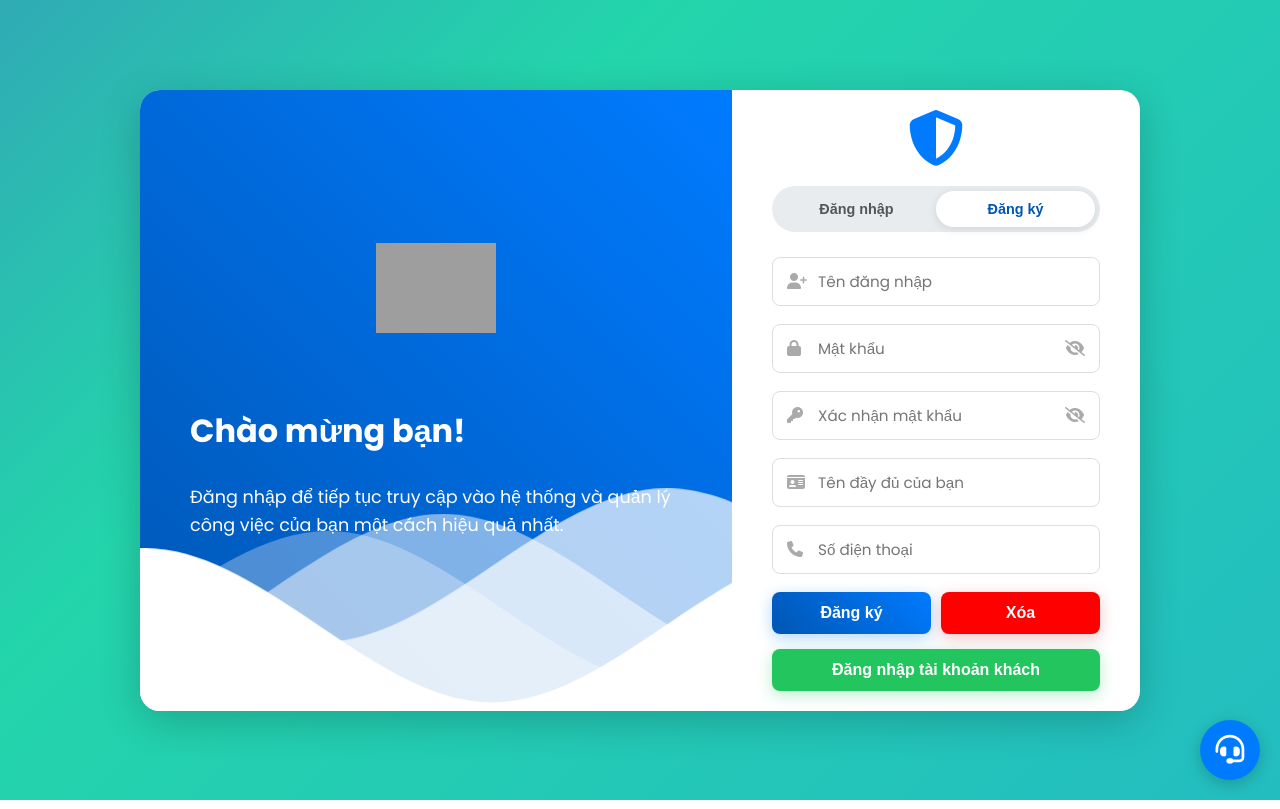
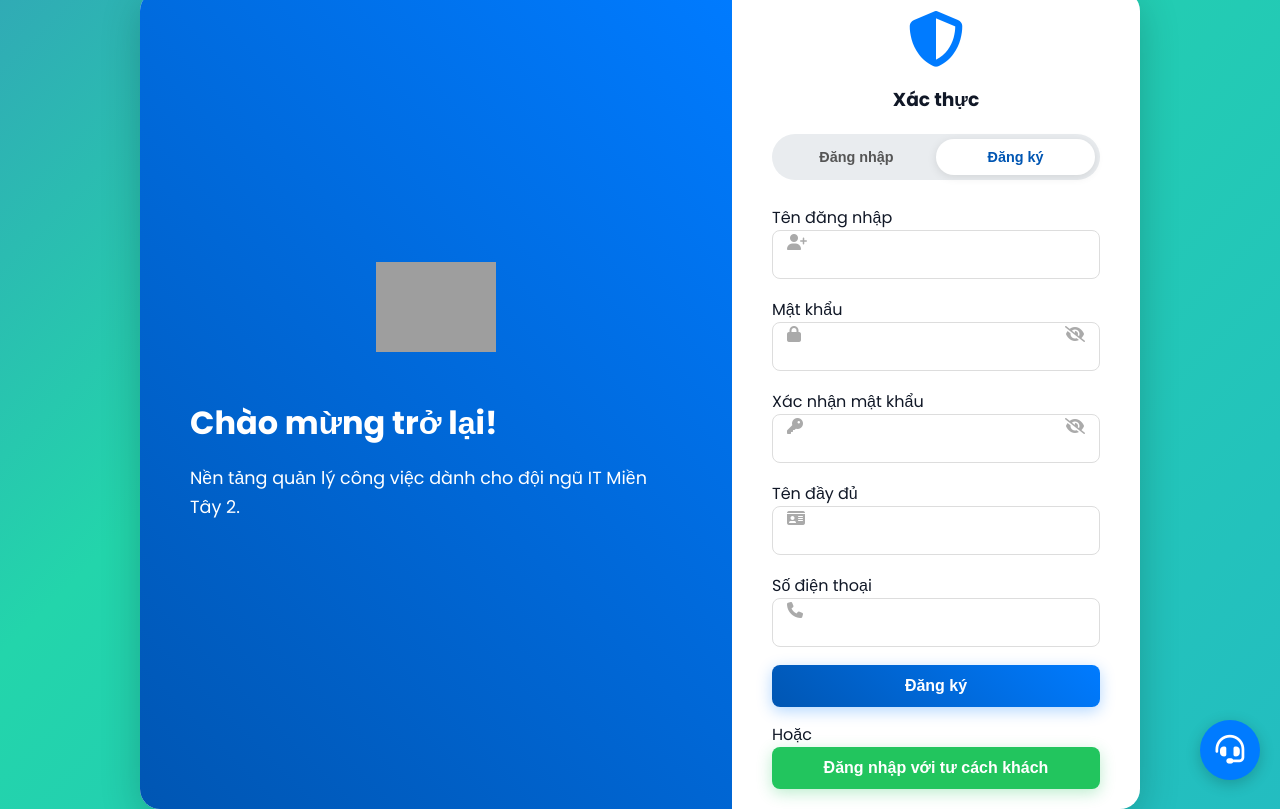
Before and after one commit to tm-quang/mwang, a plain HTML site: page index.html in a window 1280 px wide. Both pictures are taken after a click on the button "Đăng ký". Drawn offline with Linux system fonts and the light colour scheme; grey boxes are pictures that could not be loaded.

Commit message:
Update index.html

```diff
--- a/index.html
+++ b/index.html
@@ -14,27 +14,23 @@
 <body class="login-page-body">
     <div class="main-container">
         <div class="info-panel">
-            <svg class="waves" xmlns="http://www.w3.org/2000/svg" xmlns:xlink="http://www.w3.org/1999/xlink" viewBox="0 24 150 28" preserveAspectRatio="none" shape-rendering="auto">
-                <defs><path id="gentle-wave" d="M-160 44c30 0 58-18 88-18s 58 18 88 18 58-18 88-18 58 18 88 18 v44h-352z" /></defs>
-                <g class="parallax">
-                    <use xlink:href="#gentle-wave" x="48" y="0" fill="rgba(255,255,255,0.7)" />
-                    <use xlink:href="#gentle-wave" x="48" y="3" fill="rgba(255,255,255,0.5)" />
-                    <use xlink:href="#gentle-wave" x="48" y="5" fill="rgba(255,255,255,0.3)" />
-                    <use xlink:href="#gentle-wave" x="48" y="7" fill="#fff" />
-                </g>
-            </svg>
+            <div class="info-overlay"></div>
+            <div class="info-content">
                 <div class="info-panel-logo">
                     <img src="https://cdn.haitrieu.com/wp-content/uploads/2021/11/Logo-The-Gioi-Di-Dong-MWG.png" alt="Logo">
                 </div>
-            <h2>Chào mừng bạn!</h2>
-            <p>Đăng nhập để tiếp tục truy cập vào hệ thống và quản lý công việc của bạn một cách hiệu quả nhất.</p>
+                <h2>Chào mừng trở lại!</h2>
+                <p>Nền tảng quản lý công việc dành cho đội ngũ IT Miền Tây 2.</p>
+            </div>
         </div>
 
         <div class="form-panel">
             <div class="form-wrapper">
                 <div class="logo">
                     <i class="fa-solid fa-shield-halved"></i>
+                    <h3>Xác thực</h3>
                 </div>
+
                 <div class="tab-buttons">
                     <button class="tab-button active" id="login-tab-button" onclick="showTab('login')">Đăng nhập</button>
                     <button class="tab-button" id="signup-tab-button" onclick="showTab('signup')">Đăng ký</button>
@@ -43,17 +39,22 @@
                 <div id="loginTab" class="tab-content active">
                     <form id="loginForm" onsubmit="handleLogin(event)">
                         <div class="form-group">
-                            <input type="text" id="loginUsername" name="username" required placeholder="Tên đăng nhập">
+                            <label for="loginUsername">Tên đăng nhập</label>
+                            <div class="input-icon-wrapper">
                                 <i class="fa-solid fa-user form-icon-left"></i>
+                                <input type="text" id="loginUsername" name="username" required>
+                            </div>
                         </div>
                         <div class="form-group">
-                            <input type="password" id="loginPassword" name="password" required placeholder="Mật khẩu">
+                             <label for="loginPassword">Mật khẩu</label>
+                            <div class="input-icon-wrapper">
                                 <i class="fa-solid fa-lock form-icon-left"></i>
+                                <input type="password" id="loginPassword" name="password" required>
                                 <i class="fa-solid fa-eye-slash toggle-password form-icon-right"></i>
                             </div>
+                        </div>
                         <div class="button-group">
-                           <button type="submit" class="btn">Đăng nhập</button>
-                           <button type="button" class="btn btn-clear" onclick="clearForm('loginForm')">Xóa</button>
+                           <button type="submit" class="btn btn-primary">Đăng nhập</button>
                         </div>
                     </form>
                 </div>
@@ -61,35 +62,53 @@
                 <div id="signupTab" class="tab-content">
                     <form id="signupForm" onsubmit="handleSignup(event)">
                         <div class="form-group">
-                            <input type="text" id="signupUsername" placeholder="Tên đăng nhập" name="username" required>
+                            <label for="signupUsername">Tên đăng nhập</label>
+                            <div class="input-icon-wrapper">
                                 <i class="fa-solid fa-user-plus form-icon-left"></i>
+                                <input type="text" id="signupUsername" name="username" required>
+                            </div>
                         </div>
                         <div class="form-group">
-                            <input type="password" id="signupPassword" placeholder="Mật khẩu" name="password" required>
+                            <label for="signupPassword">Mật khẩu</label>
+                            <div class="input-icon-wrapper">
                                 <i class="fa-solid fa-lock form-icon-left"></i>
+                                <input type="password" id="signupPassword" name="password" required>
                                 <i class="fa-solid fa-eye-slash toggle-password form-icon-right"></i>
                             </div>
+                        </div>
                         <div class="form-group">
-                            <input type="password" id="signupConfirmPassword" placeholder="Xác nhận mật khẩu" required>
+                             <label for="signupConfirmPassword">Xác nhận mật khẩu</label>
+                            <div class="input-icon-wrapper">
                                 <i class="fa-solid fa-key form-icon-left"></i>
+                                <input type="password" id="signupConfirmPassword" required>
                                 <i class="fa-solid fa-eye-slash toggle-password form-icon-right"></i>
                             </div>
-                        <div class="form-group">
-                            <input type="text" id="signupFullName" placeholder="Tên đầy đủ của bạn" name="fullName" required>
-                            <i class="fa-solid fa-id-card form-icon-left"></i>
                         </div>
                         <div class="form-group">
-                            <input type="tel" id="signupPhone" placeholder="Số điện thoại" name="phone" required>
+                            <label for="signupFullName">Tên đầy đủ</label>
+                             <div class="input-icon-wrapper">
+                                <i class="fa-solid fa-id-card form-icon-left"></i>
+                                <input type="text" id="signupFullName" name="fullName" required>
+                            </div>
+                        </div>
+                        <div class="form-group">
+                            <label for="signupPhone">Số điện thoại</label>
+                            <div class="input-icon-wrapper">
                                 <i class="fa-solid fa-phone form-icon-left"></i>
+                                <input type="tel" id="signupPhone" name="phone" required>
+                            </div>
                         </div>
                         <div class="button-group">
-                            <button type="submit" class="btn">Đăng ký</button>
-                            <button type="button" class="btn btn-clear" onclick="clearForm('signupForm')">Xóa</button>
+                            <button type="submit" class="btn btn-primary">Đăng ký</button>
                         </div>
                     </form>
                 </div>
 
-                <button type="button" class="btn btn-guest" onclick="handleGuestLogin()">Đăng nhập tài khoản khách</button>
+                <div class="guest-login-divider">
+                    <span>Hoặc</span>
+                </div>
+                <button type="button" class="btn btn-guest" onclick="handleGuestLogin()">Đăng nhập với tư cách khách</button>
+
             </div>
         </div>
     </div>
```
Lines whose indentation alone changed are shown as unchanged.
